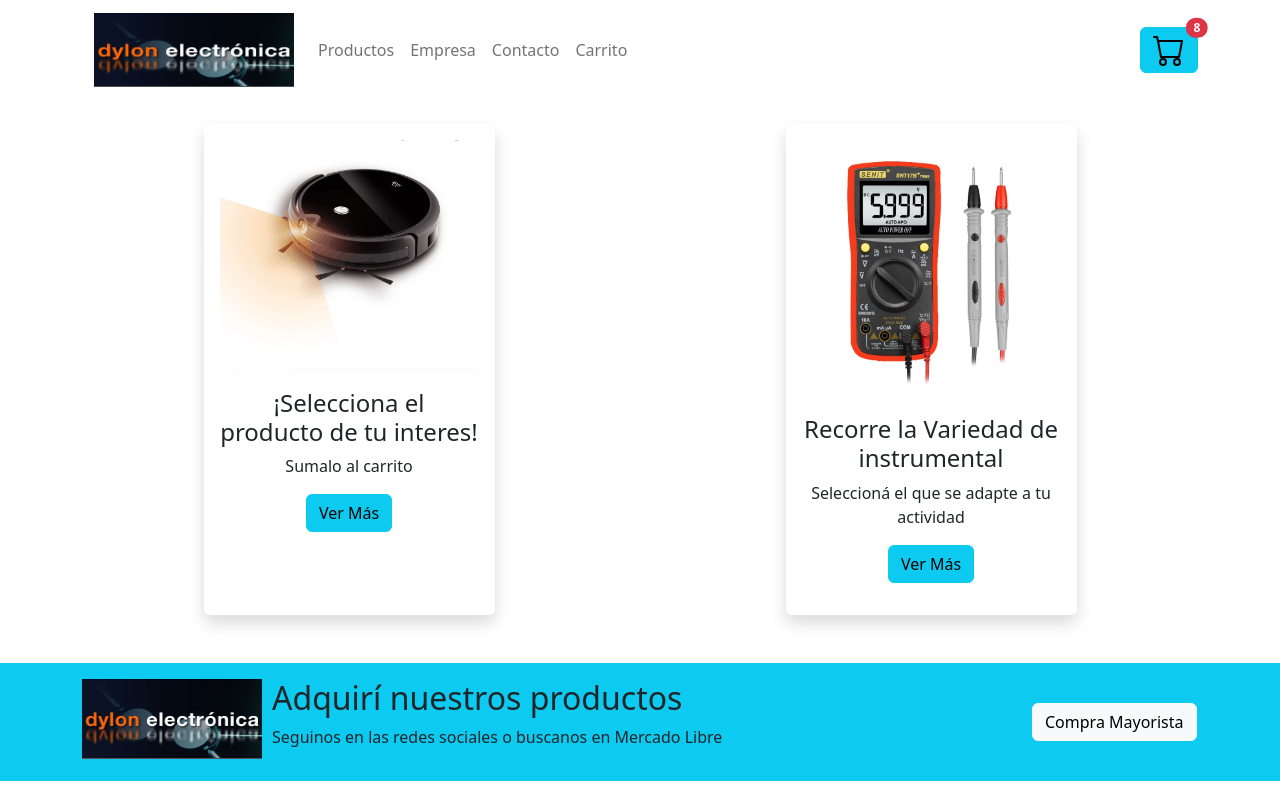
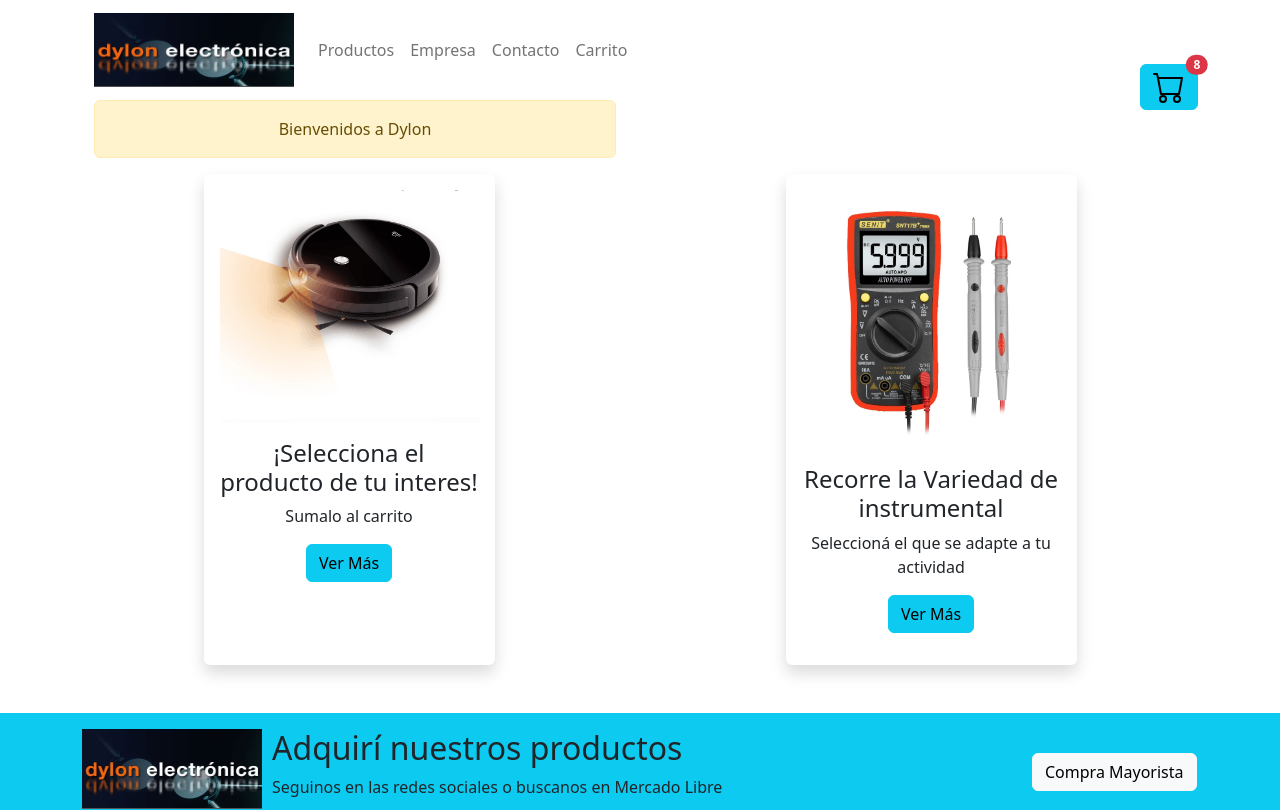
Before and after one commit to marianogt/proyecto-43624, a React (Create React App) app: page / in a window 1280 px wide. Shown: the top 810 px of the page. Built offline with nearby package versions, Linux system fonts and the light colour scheme.

Commit message:
ItemListContainer

```diff
--- a/src/App.jsx
+++ b/src/App.jsx
@@ -8,14 +8,6 @@ import Promocion from "./componentes/Promocion";
 // import React, {useState} from 'react';
 
 const App = () => {
-  let edad = 57;
-  let adulto = "";
-
-  if (edad > 25) {
-    adulto = "Sí";
-  }else{
-    adulto = "No";
-  }
   return (
     <div>
       <Header />
@@ -33,14 +25,6 @@ const App = () => {
   )
 }
 
-const SuperForm=({textoForm}) =>{
-  return (
-    <div>
-       <h1>{textoForm}</h1>
-       <hookclase5>  </hookclase5>
-    </div>
-  )
-}
 
 // const hookclase5 =() =>{
 //   const [state, setState] = useState(false);
--- a/src/componentes/Banners.jsx
+++ b/src/componentes/Banners.jsx
@@ -3,7 +3,6 @@ import React from "react";
 const Banners = () => {
     return (
         <div className="container">
-            <br />
             <div className="row gx-5 mb-5">
                 <div className="col-md-3 text-center shadow p-3 mx-auto bg-body rounded">
                     <p><img src="imagenes/productos/con camara.jpg" alt="Elementos" className="img-fluid" /></p>
--- a/src/componentes/Header.jsx
+++ b/src/componentes/Header.jsx
@@ -1,5 +1,6 @@
 import React from "react";
 import CardWidget from "./CardWidget";
+import ItemListContainer from "./ItemListContainer";
 import NavBar from "./NavBar";
 
 const Header = () => {
@@ -8,7 +9,9 @@ const Header = () => {
             <div className="row">
                 <div className="col-md-6">
                     <NavBar />
+                    <ItemListContainer greeting={"Bienvenidos a Dylon"}/>
                 </div>
+
                 <div className="col-md-6 d-flex align-items-center justify-content-end">
                     <CardWidget />
                 </div>
--- /dev/null
+++ b/src/componentes/ItemListContainer.jsx
@@ -0,0 +1,17 @@
+import React from "react";
+
+const ItemListContainer = ({greeting}) => {
+    return (
+        <div className="container">
+            <div className="row">
+                <div className="col-md-12">
+                    <div className="alert alert-warning text-center" role="alert">
+                        {greeting}
+                    </div>
+                </div>
+            </div>
+        </div>
+    )
+}
+
+export default ItemListContainer;
```
